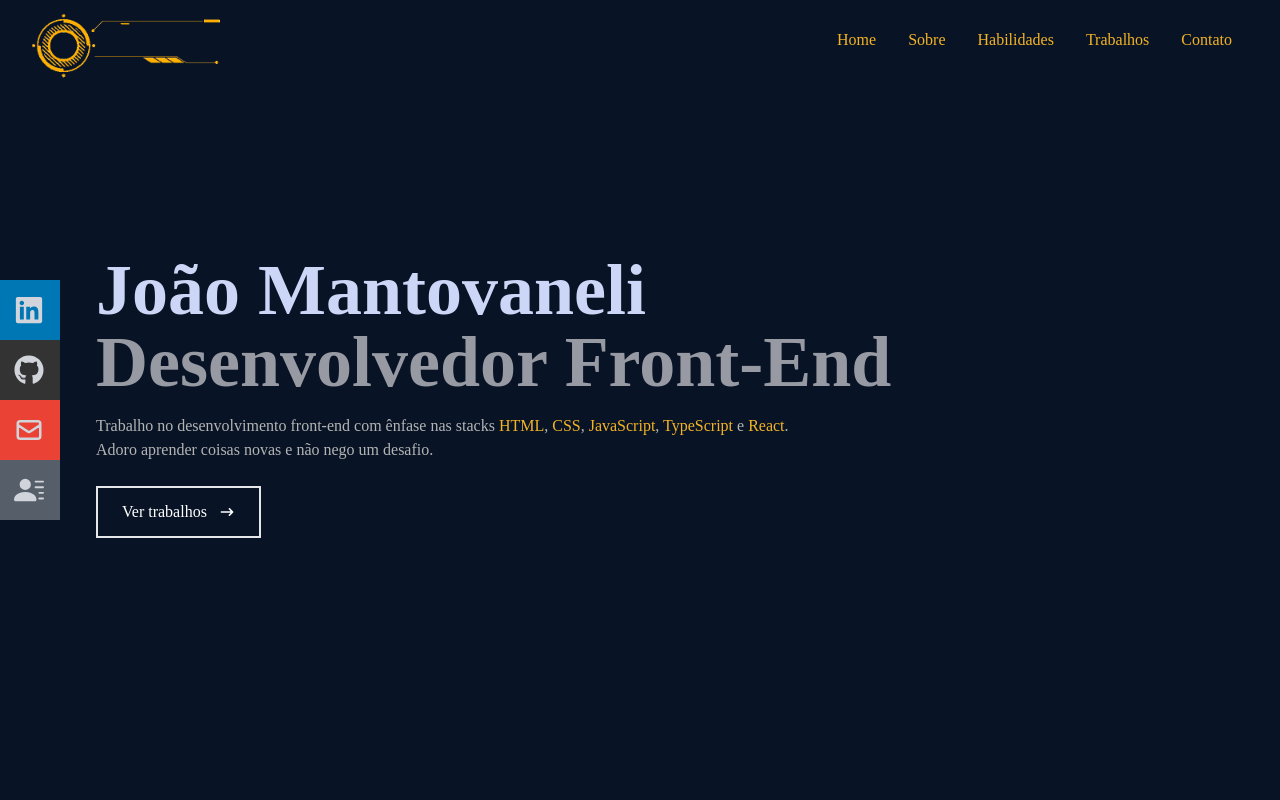
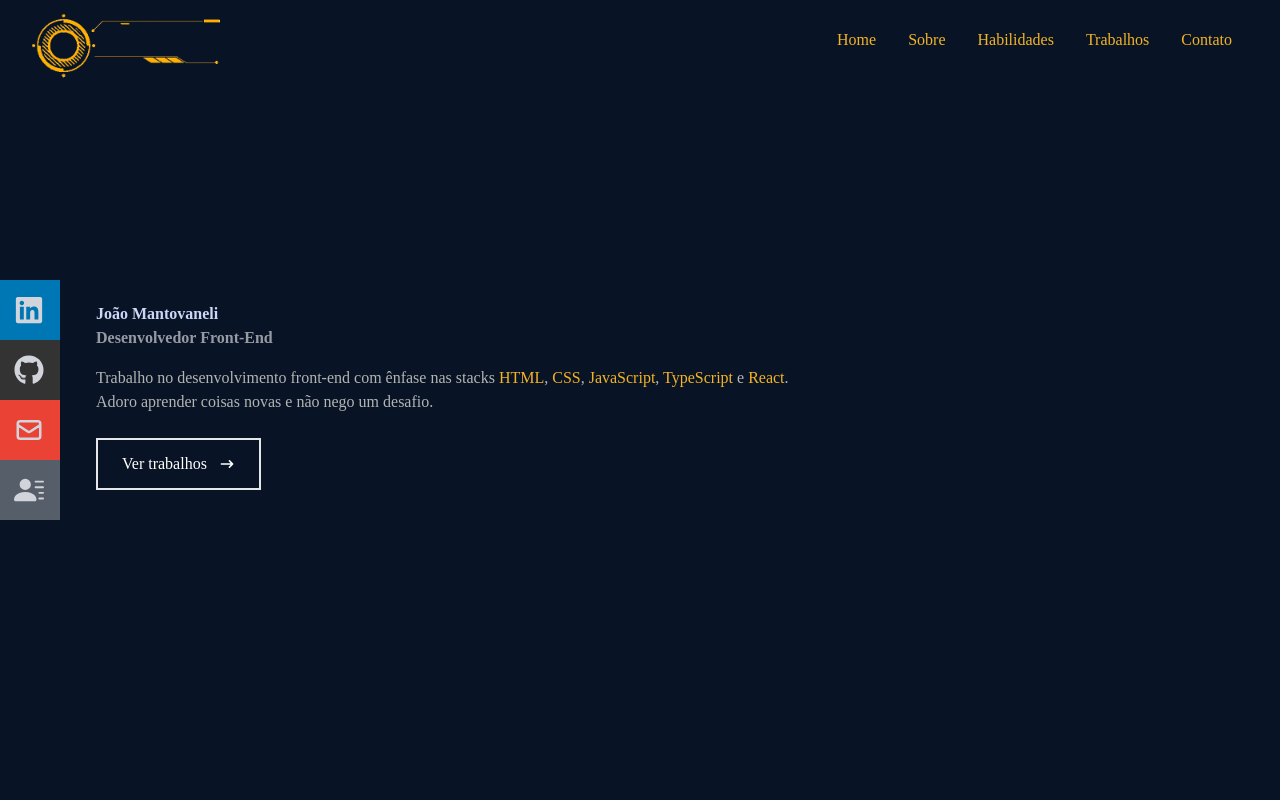
Before and after one commit to jvmantovas/portfolio-react, a React (Create React App) app: page / in a window 1280 px wide. Shown: the top 800 px of the page. Built offline with nearby package versions, Linux system fonts and the light colour scheme.

Commit message:
tailwind fontsize config

```diff
--- a/tailwind.config.js
+++ b/tailwind.config.js
@@ -3,6 +3,10 @@ module.exports = {
   content: ["./src/**/*.{js,jsx,ts,tsx}"],
   theme: {
     extend: {},
+    fontSize: {
+      sm: "0.85rem",
+      base: "1rem",
+    },
   },
   plugins: [],
 };
```
